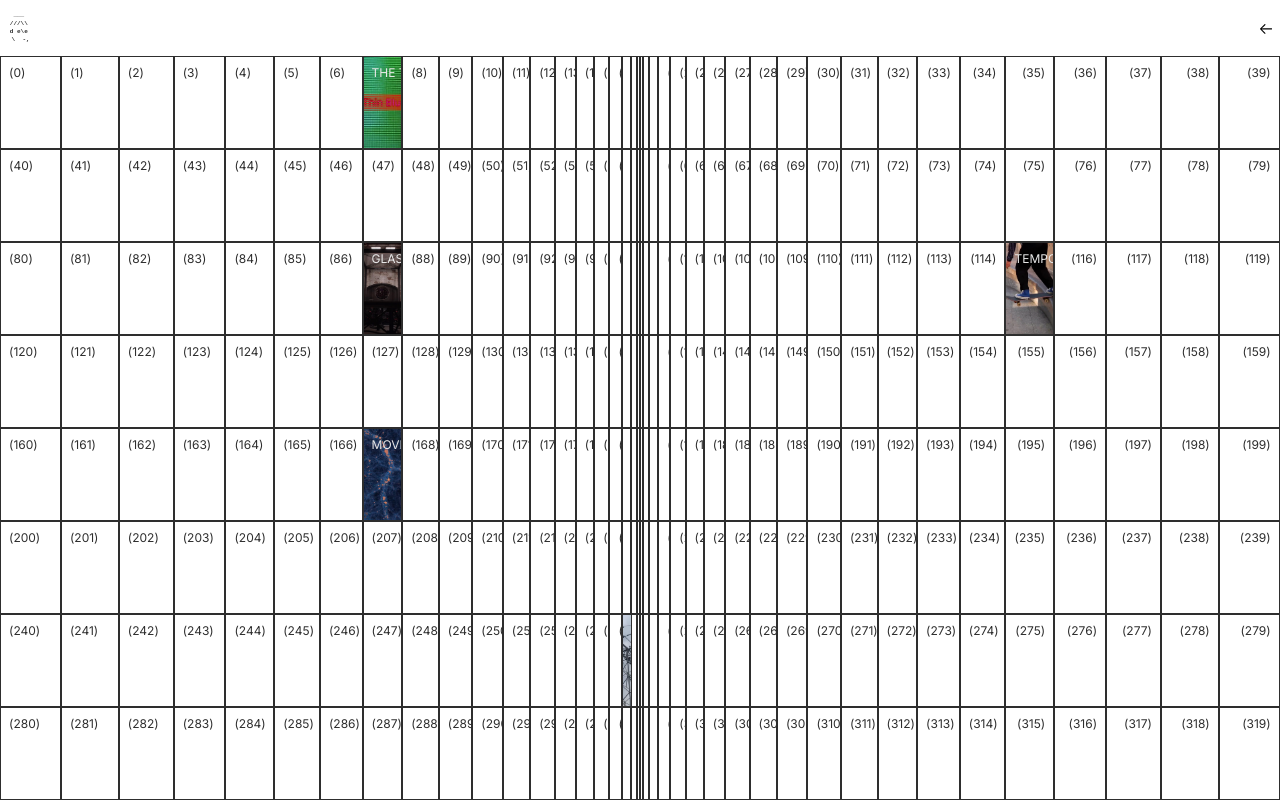
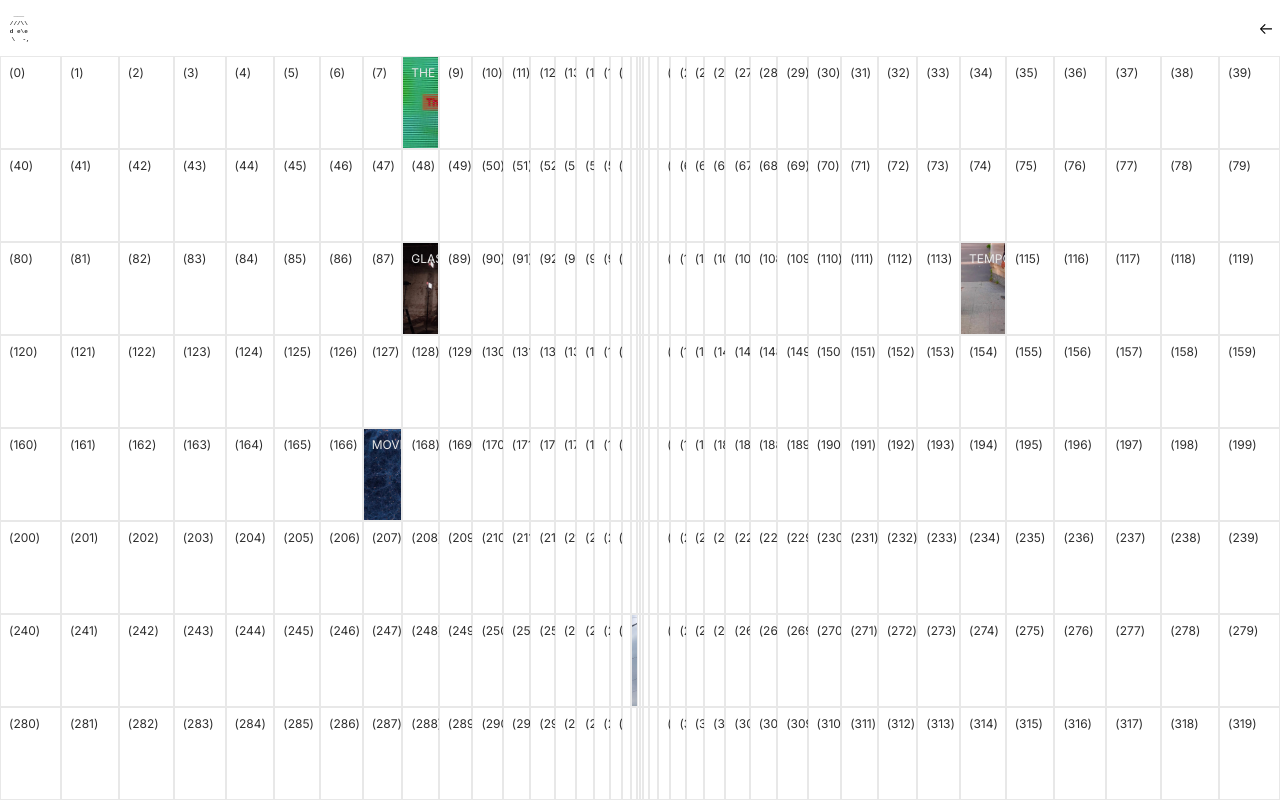
Before and after one commit to davidcabanne/davorama, a Next.js app: page / in a window 1280 px wide. Built offline with nearby package versions, Linux system fonts and the light colour scheme.

Commit message:
feat: add dyanmic grid layout for home folds

```diff
--- a/src/pages/index.jsx
+++ b/src/pages/index.jsx
@@ -1,6 +1,6 @@
 import React, { useState, useEffect } from "react";
+import Link from "next/link";
 import Image from "next/image";
-import Link from "next/link";
 import styled from "styled-components";
 import * as _var from "@/styles/variables";
 
@@ -10,40 +10,54 @@ import glassBox from "../../public/images/categories/glassBox.jpg";
 import temporalDrift from "../../public/images/categories/temporalDrift.jpg";
 import theThinBlueLie from "../../public/images/categories/theThinBlueLie.jpg";
 
-const ROWS_AMOUNT = 20;
-const ROW_REM = 8;
-const EXPAND_PX = "10vw";
+const ROWS_AMOUNT = 20; // Total number of rows
+const ROW_REM = 8; // Number of rows per screen height
 
 const columns = ["1fr"];
 for (let i = 1; i < ROWS_AMOUNT; i++) {
   columns.push(`${(1 - i * 0.05).toFixed(2)}fr`);
 }
 
+// Symmetrical columns: decrease, then increase
 const combinedColumns = [...columns, ...columns.slice().reverse()];
-const totalColumns = combinedColumns.length;
 
 const Container = styled.div`
   padding-top: ${_var.headerHeight};
   width: 100%;
   height: calc(100vh - ${_var.headerHeight});
   display: grid;
-  grid-template-columns: ${(props) => props.$gridTemplate};
-  grid-auto-rows: calc((calc(100vh - ${_var.headerHeight})) / ${ROW_REM});
-  transition: grid-template-columns 150ms ease-in-out;
+
+  /* Dynamically adjust columns */
+  grid-template-columns: ${({ hoveredColumn }) =>
+    combinedColumns
+      .map(
+        (col, index) => (index === hoveredColumn ? "3fr" : col) // Hovered column expands
+      )
+      .join(" ")};
+
+  /* Dynamically adjust rows */
+  grid-template-rows: ${({ hoveredRow }) =>
+    Array.from({ length: ROWS_AMOUNT })
+      .map(
+        (_, index) =>
+          index === hoveredRow
+            ? `calc((100vh - ${_var.headerHeight}) / ${ROW_REM} * 2)` // Expanded row height
+            : `calc((100vh - ${_var.headerHeight}) / ${ROW_REM})` // Default row height
+      )
+      .join(" ")};
+
+  transition: grid-template-columns 100ms ease,
+    grid-template-rows 100ms ${_var.cubicBezier};
 `;
 
 const Item = styled.div`
   position: relative;
   width: 100%;
-  border: 0.25px solid ${_var.primary_010};
+  border: 1px solid ${_var.primary_090};
   background: ${(props) =>
     props.$isCategorized ? `${_var.primary_010}` : `${_var.primary_100}`};
   cursor: pointer;
   z-index: 0;
-
-  &:hover {
-    z-index: 10;
-  }
 
   & div {
     position: absolute;
@@ -65,36 +79,21 @@ const Placeholder = styled.div`
   height: 100%;
   overflow: hidden;
   background: ${_var.primary_010};
-  display: flex;
-  justify-content: center;
-  align-items: center;
-  overflow: hidden;
 
-  & div:first-child {
+  & div {
     z-index: 1;
   }
-`;
-
-const ImgContainer = styled.div`
-  position: relative;
-  width: 100%;
-  height: 100%;
-  display: flex;
-  justify-content: center;
-  align-items: center;
-  overflow: hidden;
 
   & img {
     position: absolute;
     inset: 0;
-    width: 100%;
-    height: 100%;
+    min-width: 10vw;
     object-fit: cover;
   }
 `;
 
 export default function Home() {
-  const [selectedCategory, setSelectedCategory] = useState("");
+  const [hoveredRow, setHoveredRow] = useState(null);
   const [hoveredColumn, setHoveredColumn] = useState(null);
 
   const categories = [
@@ -114,80 +113,50 @@ export default function Home() {
   ];
 
   const arr = Array.from(Array(ROWS_AMOUNT * (ROW_REM * 2)).keys());
+  const totalColumns = combinedColumns.length;
+
   const [randomCategoryMap, setRandomCategoryMap] = useState(new Map());
 
   useEffect(() => {
     const newCategoryMap = new Map();
     const highlightIndices = new Set();
 
-    // Calculate center column range
-    const centerStart = Math.floor(totalColumns / 2) - 2; // Adjust if needed
-    const centerEnd = Math.floor(totalColumns / 2) + 1; // 4 center columns
-
-    // Get only valid positions outside the center columns
-    const validPositions = arr.filter((index) => {
-      const column = index % totalColumns;
-      return column < centerStart || column > centerEnd;
-    });
-
-    while (
-      newCategoryMap.size < categories.length &&
-      validPositions.length > 0
-    ) {
-      const randomIndex = Math.floor(Math.random() * validPositions.length);
-      const selectedIndex = validPositions.splice(randomIndex, 1)[0];
-
-      newCategoryMap.set(selectedIndex, categories[newCategoryMap.size]);
+    while (newCategoryMap.size < categories.length) {
+      const randomIndex = Math.floor(Math.random() * arr.length);
+      if (!highlightIndices.has(randomIndex)) {
+        highlightIndices.add(randomIndex);
+        newCategoryMap.set(randomIndex, categories[newCategoryMap.size]);
+      }
     }
 
     setRandomCategoryMap(newCategoryMap);
-  }, []);
-
-  // Compute stable baseline column sizes (ensuring it always sums to 100vw)
-  const totalFr = combinedColumns.reduce(
-    (sum, val) => sum + parseFloat(val),
-    0
-  );
-  const baseColumnSizes = combinedColumns.map(
-    (size) => (parseFloat(size) / totalFr) * 100
-  ); // Convert fr to %
-
-  // Compute adjusted grid-template-columns dynamically
-  const gridTemplate = baseColumnSizes
-    .map((size, index) => {
-      if (hoveredColumn === null) {
-        return `${size}%`; // No column hovered, normal layout
-      }
-      if (index === hoveredColumn) {
-        return `calc(${size}% + ${EXPAND_PX})`; // Expand hovered column by 10vw
-      } else {
-        return `calc(${size}% - (${EXPAND_PX} / (${totalColumns} - 1)))`; // Shrink others evenly
-      }
-    })
-    .join(" ");
+  }, [arr.length]);
 
   return (
-    <Container $gridTemplate={gridTemplate}>
-      {arr.map((item) => {
-        const column = item % totalColumns;
-        const isReversed = column > columns.length;
+    <Container hoveredRow={hoveredRow} hoveredColumn={hoveredColumn}>
+      {arr.map((item, index) => {
+        const rowIndex = Math.floor(index / totalColumns);
+        const columnIndex = index % totalColumns;
         const isCategorized = randomCategoryMap.has(item);
         const category = randomCategoryMap.get(item) || "";
 
         return (
           <Item
-            key={item}
-            $isReversed={isReversed}
+            key={index}
             $isCategorized={isCategorized}
-            onClick={() => setSelectedCategory(category.type)}
-            onMouseEnter={() => setHoveredColumn(column)}
-            onMouseLeave={() => setHoveredColumn(null)}
+            onMouseEnter={() => {
+              setHoveredRow(rowIndex);
+              setHoveredColumn(columnIndex);
+            }}
+            onMouseLeave={() => {
+              setHoveredRow(null);
+              setHoveredColumn(null);
+            }}
           >
             {isCategorized ? (
               <Link href={category.link}>
                 <Placeholder>
                   <div>{category.type}</div>
-                  <ImgContainer>
                   <Image
                     key={category.type}
                     src={category.img}
@@ -196,7 +165,6 @@ export default function Home() {
                     fill
                     sizes="(max-width: 768px) 100vw, (max-width: 1200px) 50vw, 33vw"
                   />
-                  </ImgContainer>
                 </Placeholder>
               </Link>
             ) : (
```
Lines whose indentation alone changed are shown as unchanged.
